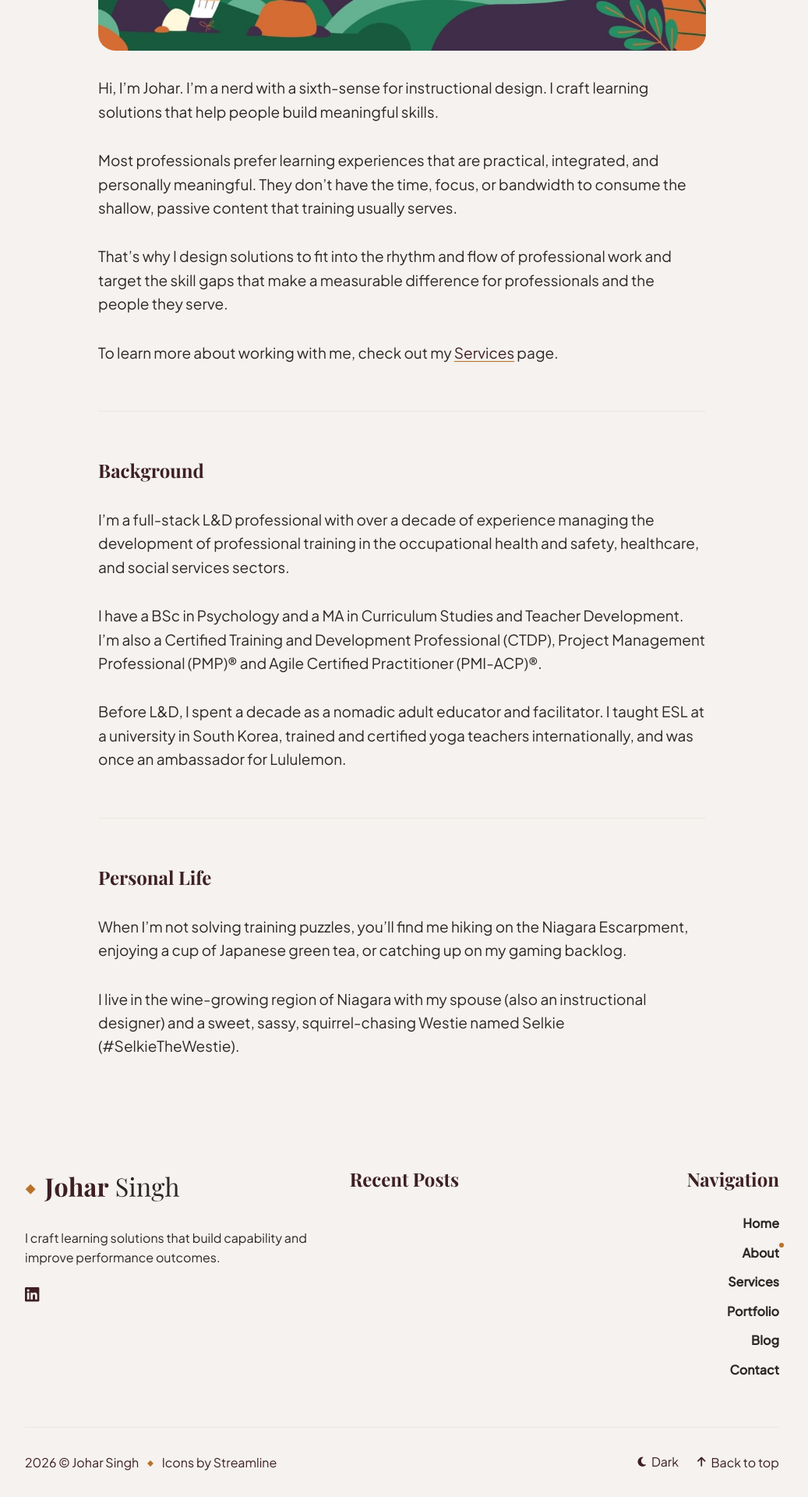
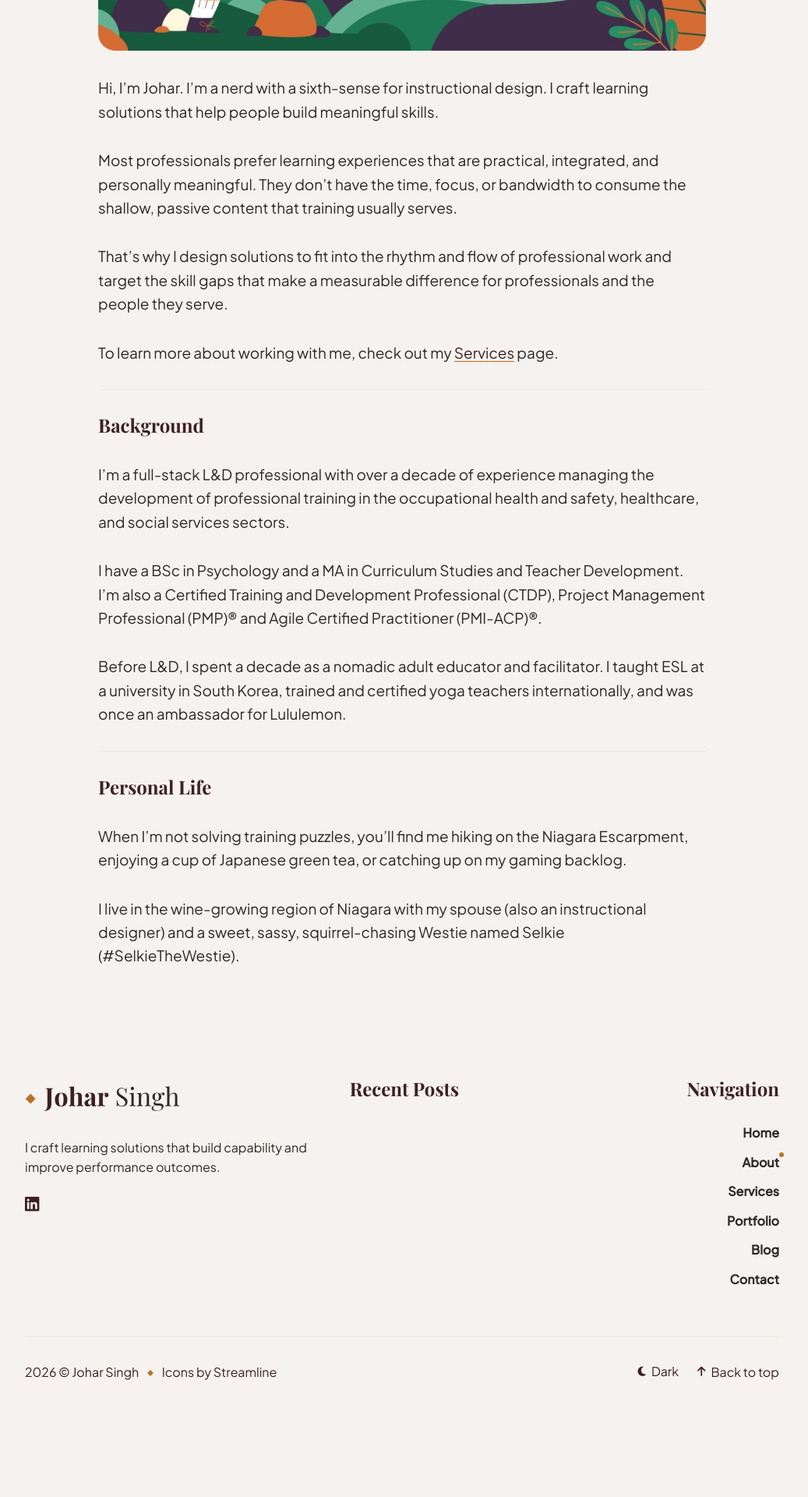
Before and after one commit to j0har/joharsingh.com, a Jekyll site: the page built from _pages/about.md, in a window 1280 px wide. Shown: the part 753-2673 px from the top of the page at 78% size, without its empty margins (124-1161 px from the left). Built offline with Jekyll 4.4.1, drawn with Linux system fonts in a browser that asks for light colours; some web fonts are replaced; after the commit the page ends 2557 px from its top, so only the background shows below that.

Commit message:
Reduce margin for horizontal rule element

```diff
--- a/_sass/2-base/_base.scss
+++ b/_sass/2-base/_base.scss
@@ -182,7 +182,7 @@ a {
 hr {
   width: 100%;
   height: 1px;
-  margin: 60px 0;
+  margin: 30px 0;
   border: 0;
   background: var(--border-color);
 }
```
